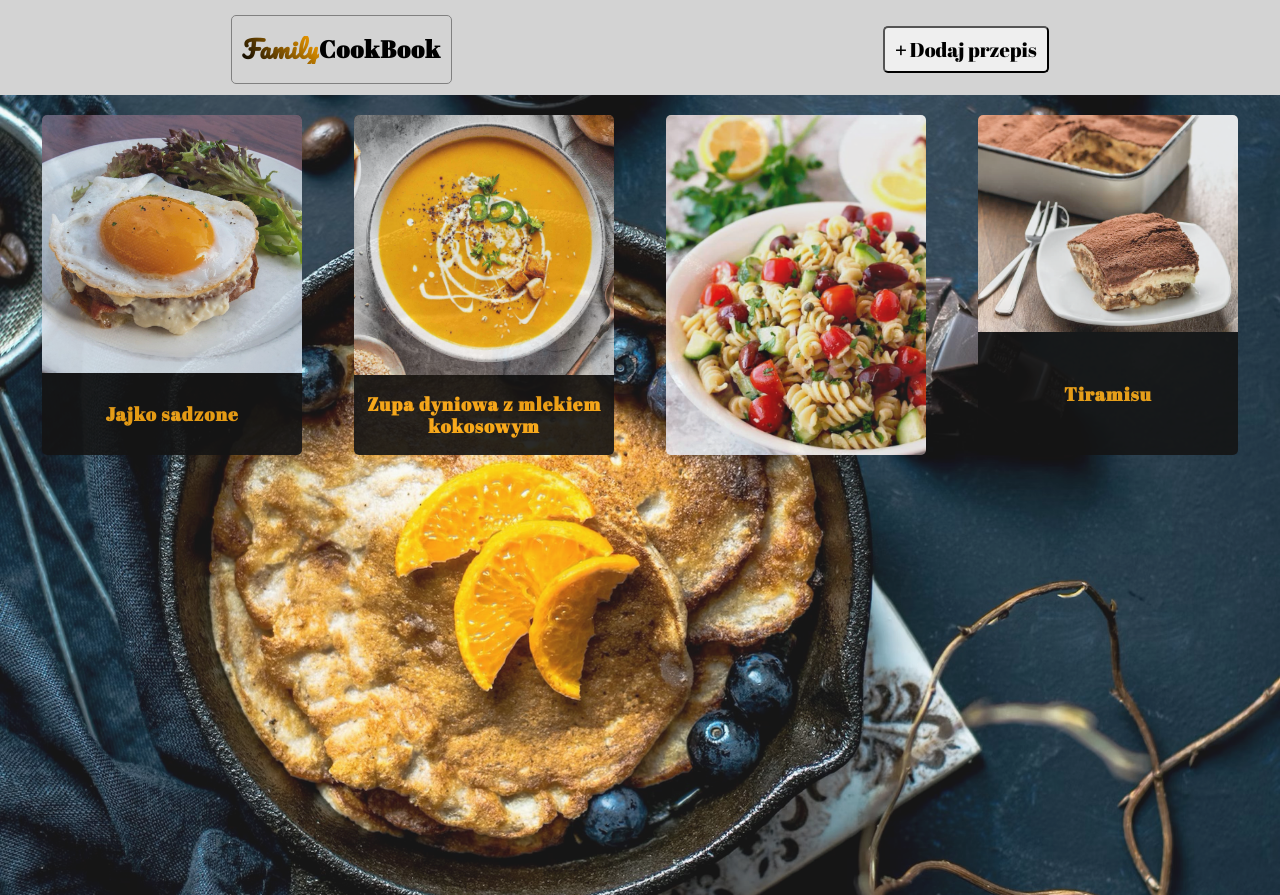
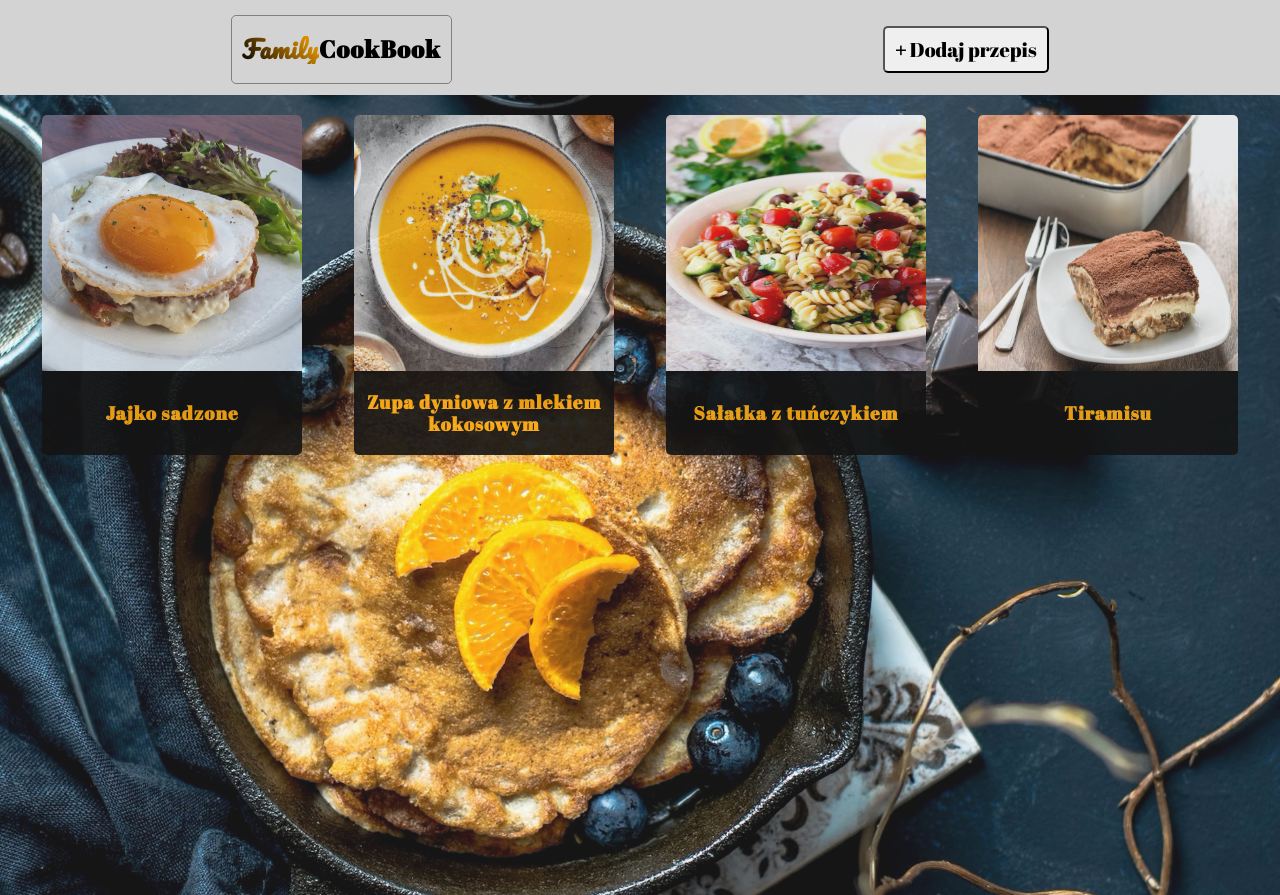
Before and after one commit to Mercaton/Recipe-Book-APP, a React (Vite) app: page / in a window 1280 px wide. Built offline with nearby package versions, Linux system fonts and the light colour scheme; no server answers; some icons are missing.

Commit message:
some another hover transition time adjustments

```diff
--- a/src/styles/_addrecipe.scss
+++ b/src/styles/_addrecipe.scss
@@ -3,6 +3,7 @@
   background: no-repeat url("/src/assets/images/brooke-lark-HlNcigvUi4Q-unsplash.jpg") center;
   background-size: cover;
   display: flex;
+
 
   label {
     padding: 20px;
--- a/src/styles/_header.scss
+++ b/src/styles/_header.scss
@@ -69,7 +69,7 @@
 
   -webkit-transition: all 0.4s ease-in-out;
   -moz-transition: all 0.4s ease-in-out;
-  transition: all 0.5s ease-in-out;
+  transition: all 0.35s ease-in-out;
 }
 
 @media only screen and (max-width: 630px) {
--- a/src/styles/_mainpage.scss
+++ b/src/styles/_mainpage.scss
@@ -4,6 +4,9 @@
   background: no-repeat url("/src/assets/images/photo-1532980400857-e8d9d275d858.jpg") center;
   background-size: cover;
   opacity: 0.9;
+  img {
+    height: 256px;
+  }
 }
 
 .recipe-list {
```
